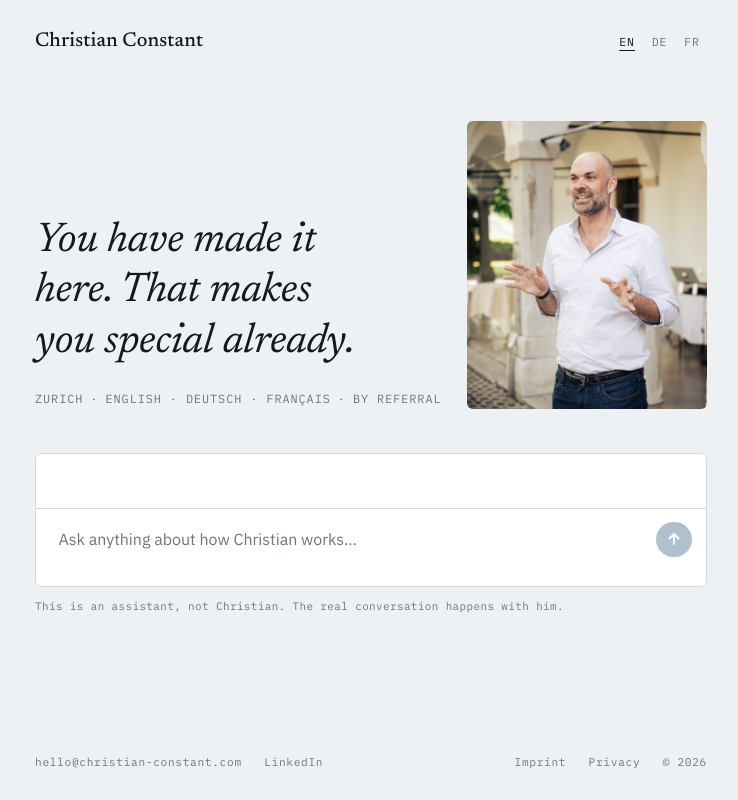
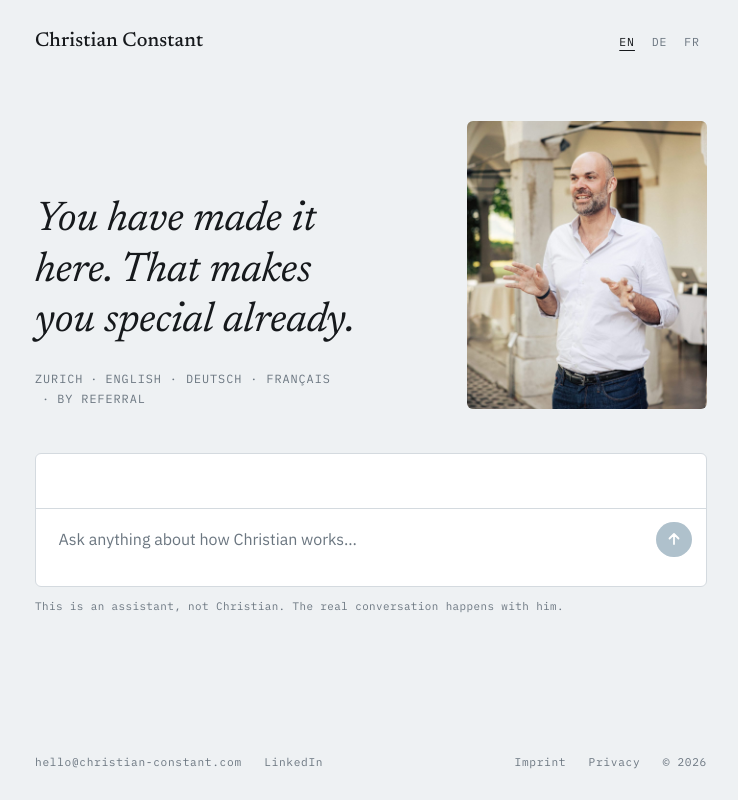
Before and after one commit to christianconstant-coach/christianconstant-site, a website: page index.html in a window 1280 px wide. Shown: the whole page, without its empty margins (269-1007 px from the left). Drawn offline with Linux system fonts and the light colour scheme.

Commit message:
Let the subtitle wrap instead of running under the photo

```diff
--- a/index.html
+++ b/index.html
@@ -123,7 +123,7 @@
     text-transform: uppercase;
     color: var(--muted);
   }
-  .hero .sub span { white-space: nowrap; }
+  .hero .sub { display: flex; flex-wrap: wrap; row-gap: 0.2em; } .hero .sub span { white-space: nowrap; }
   .hero .sub span + span::before { content: "·"; margin: 0 0.6em; }
 
   /* ---------- conversation ---------- */
```
